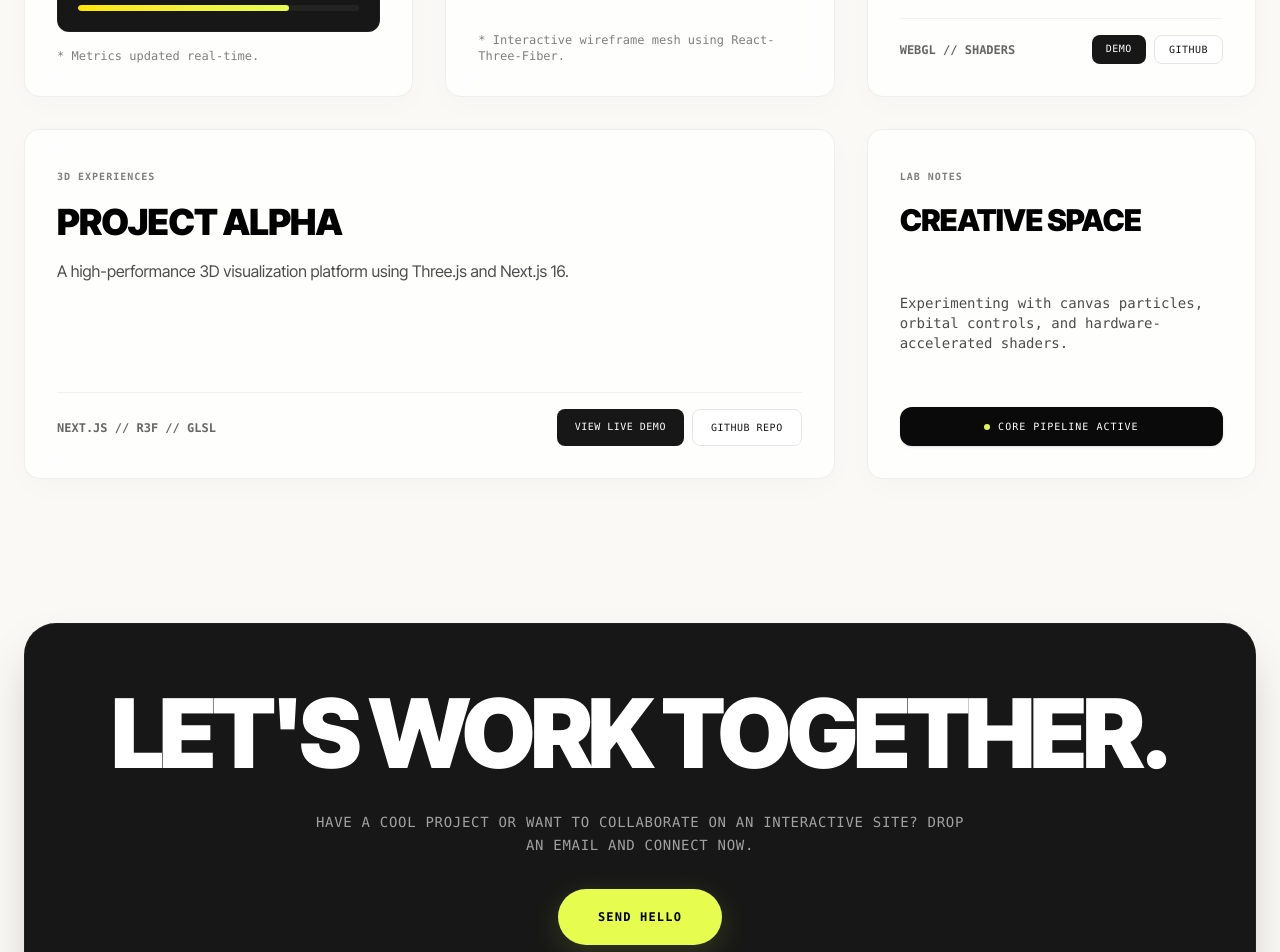
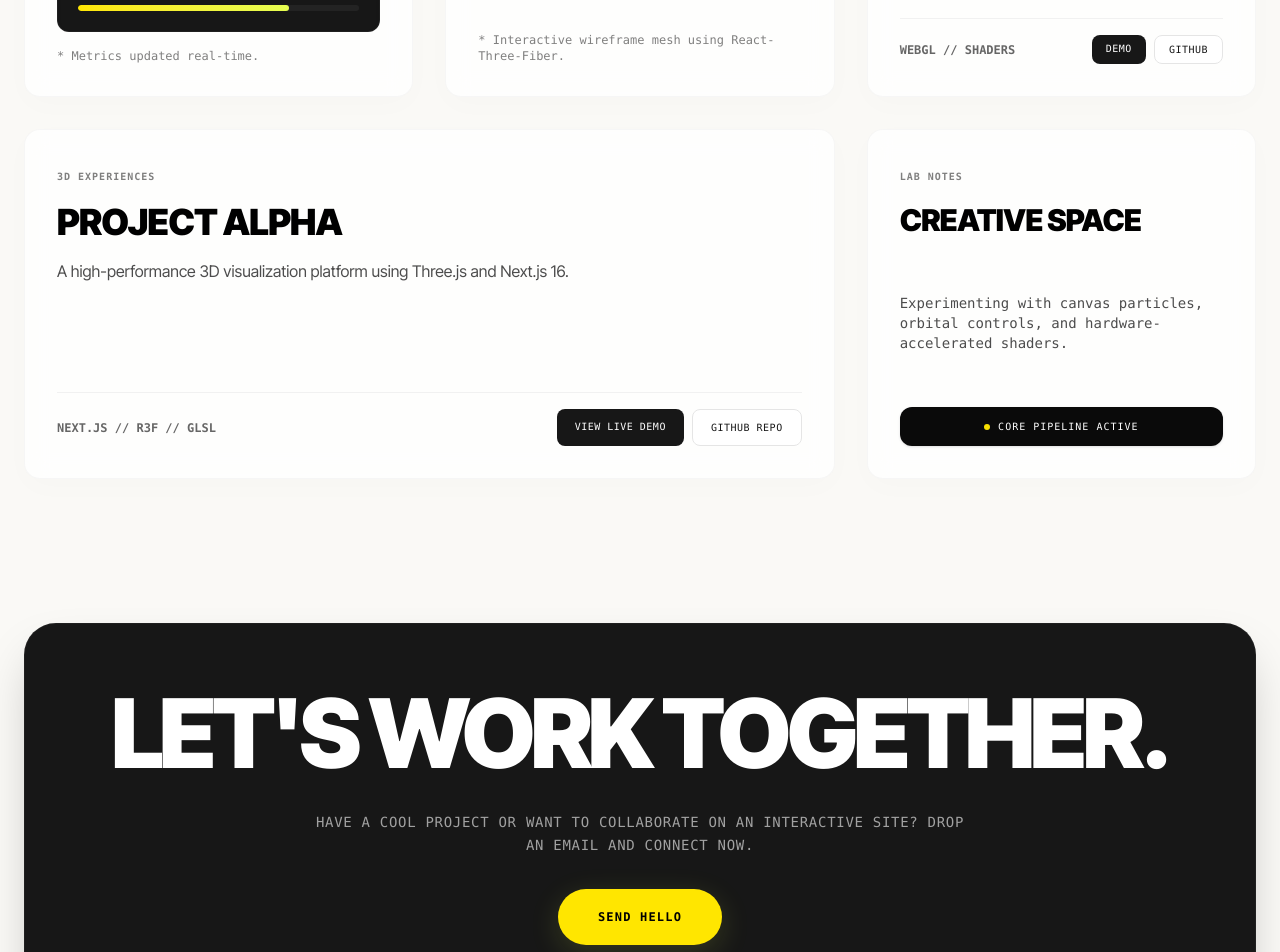
Before and after one commit to chunghei0116/portfolio-website, a Next.js app: page / in a window 1280 px wide. Shown: the part 1260-2212 px from the top of the page. Built offline with nearby package versions, Linux system fonts and the light colour scheme.

Commit message:
style: update global design tokens and utility classes for premium minimalist look

```diff
--- a/src/app/globals.css
+++ b/src/app/globals.css
@@ -3,7 +3,7 @@
 :root {
   --background: #FAF9F6;
   --foreground: #121212;
-  --selection-bg: #E6FD50;
+  --selection-bg: #FFE600; /* Warm golden cyber-yellow */
   --selection-text: #000000;
 }
 
@@ -23,7 +23,7 @@
 
 @layer base {
   *, ::after, ::before {
-    @apply border-black/[0.06];
+    @apply border-black/[0.04];
   }
 
   body {
@@ -32,31 +32,31 @@
   }
 }
 
-/* Standard utility for punchy text */
+/* Punchy light mode typography */
 .punchy-heading {
-  @apply font-sans font-punchy tracking-tight leading-[0.9] uppercase;
+  @apply font-sans font-punchy tracking-tight leading-[0.9] uppercase text-[#121212];
 }
 
-/* Elegant minimalist border & border-radius */
+/* Elegant micro-border outline */
 .brutalist-border {
-  @apply border border-black/[0.08] rounded-2xl;
+  @apply border border-black/[0.04] rounded-2xl;
 }
 
-/* Soft, modern drop-shadows instead of harsh offset blocks */
+/* Soft atmospheric ambient shadows */
 .brutalist-shadow {
-  @apply shadow-[0_8px_30px_rgba(0,0,0,0.02)] border border-black/[0.06];
+  @apply shadow-[0_8px_30px_rgba(0,0,0,0.015)] border border-black/[0.03];
 }
 
 .brutalist-shadow-sm {
-  @apply shadow-[0_4px_20px_rgba(0,0,0,0.015)] border border-black/[0.04];
+  @apply shadow-[0_4px_20px_rgba(0,0,0,0.01)] border border-black/[0.02];
 }
 
-/* Premium smooth hover/lift transition */
+/* Premium smooth hover/lift translation */
 .brutalist-press {
-  @apply transition-all duration-300 ease-out hover:-translate-y-1.5 hover:shadow-[0_20px_40px_rgba(0,0,0,0.04)] hover:border-black/[0.12] active:translate-y-0 active:shadow-[0_8px_30px_rgba(0,0,0,0.02)];
+  @apply transition-all duration-500 ease-out hover:-translate-y-1.5 hover:shadow-[0_20px_40px_rgba(0,0,0,0.03)] hover:border-black/[0.08] hover:bg-white/60 active:translate-y-0 active:shadow-[0_8px_30px_rgba(0,0,0,0.015)];
 }
 
-/* Decorative / atmospheric text — subdued to 35% opacity */
+/* Subdued secondary info */
 .text-decorative {
   @apply text-black/35 font-mono text-[10px] font-bold tracking-widest uppercase;
 }
@@ -66,7 +66,6 @@
   100% { transform: translateX(-50%); }
 }
 
-/* Slowed marquee — 30s instead of 15s (half speed) */
 .animate-marquee {
   animation: marquee 30s linear infinite;
   display: flex;
```
